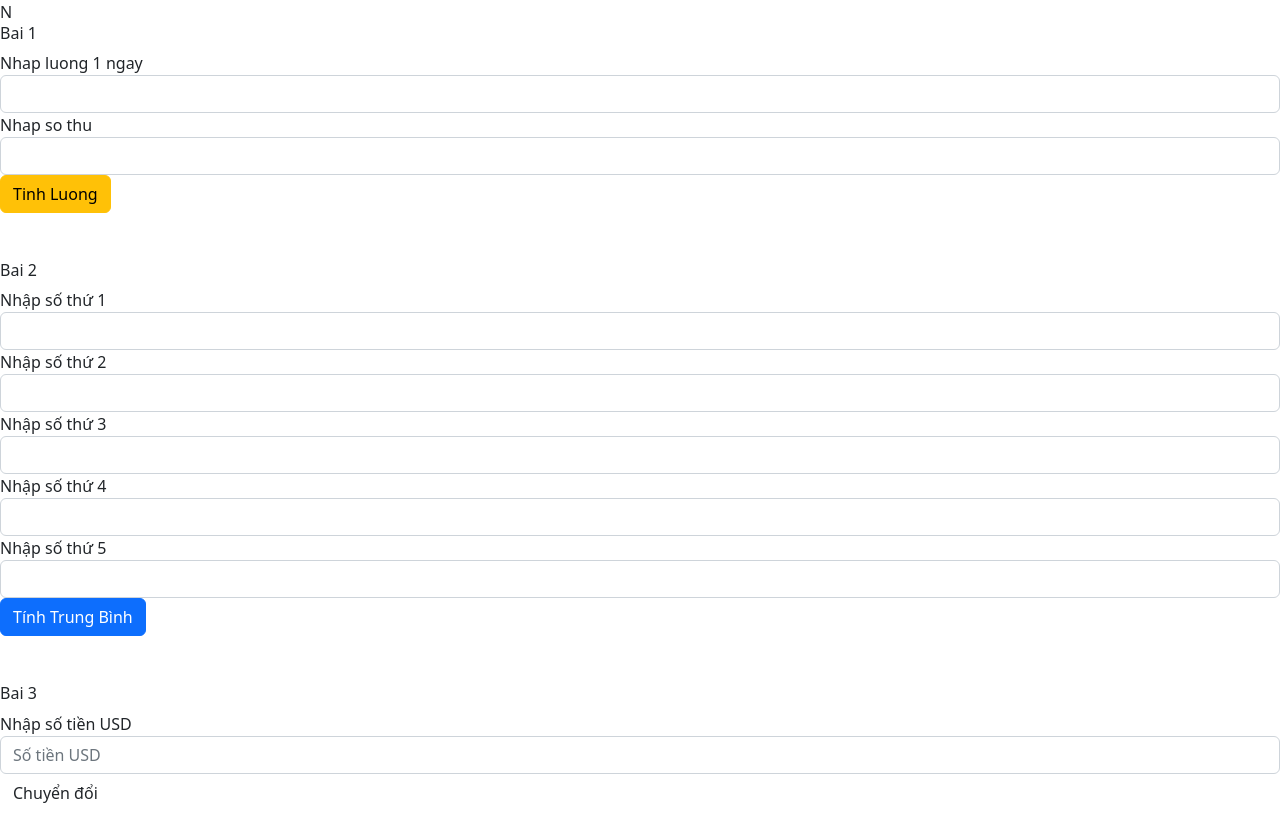
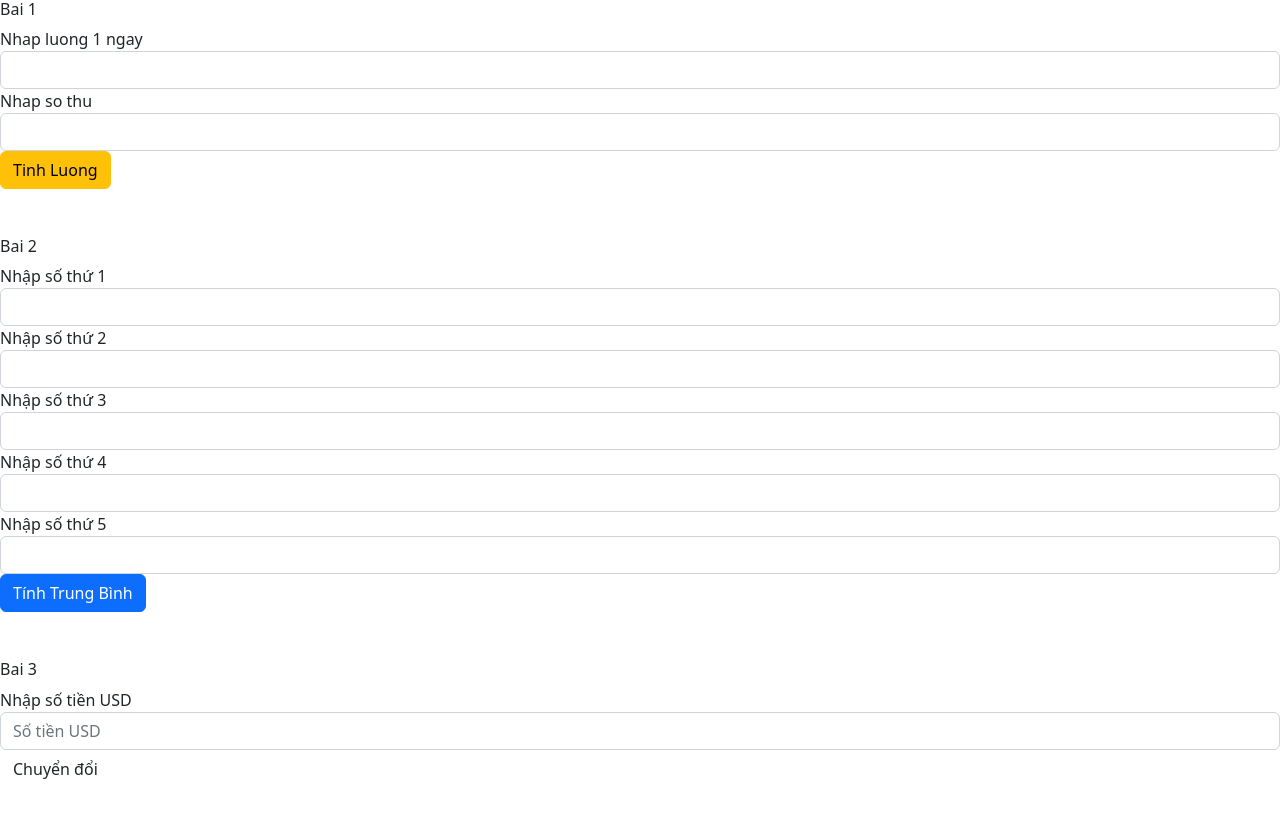
Before and after one commit to Ngoc924/practice, a plain HTML site: page index.html in a window 1280 px wide. Shown: the top 815 px of the page. Drawn offline with nearby package versions, Linux system fonts and the light colour scheme.

Commit message:
lam chuc nang

```diff
--- a/index.html
+++ b/index.html
@@ -18,7 +18,7 @@
 </head>
 
 <body>
-    <div class="ngoc">N</div>
+
   <div class="b1">
     <h6>Bai 1</h6>
   <div class="form-group">
```
